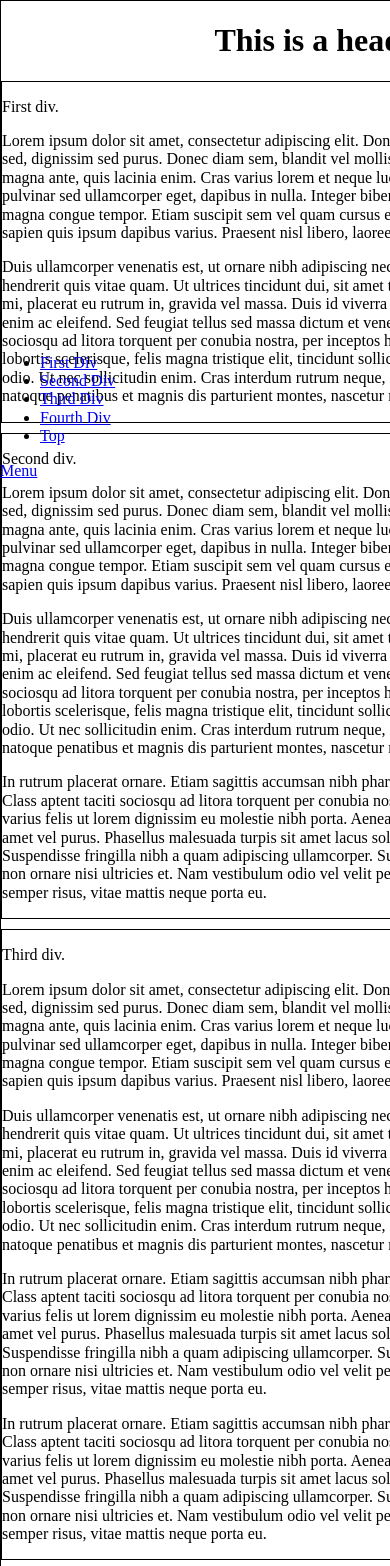
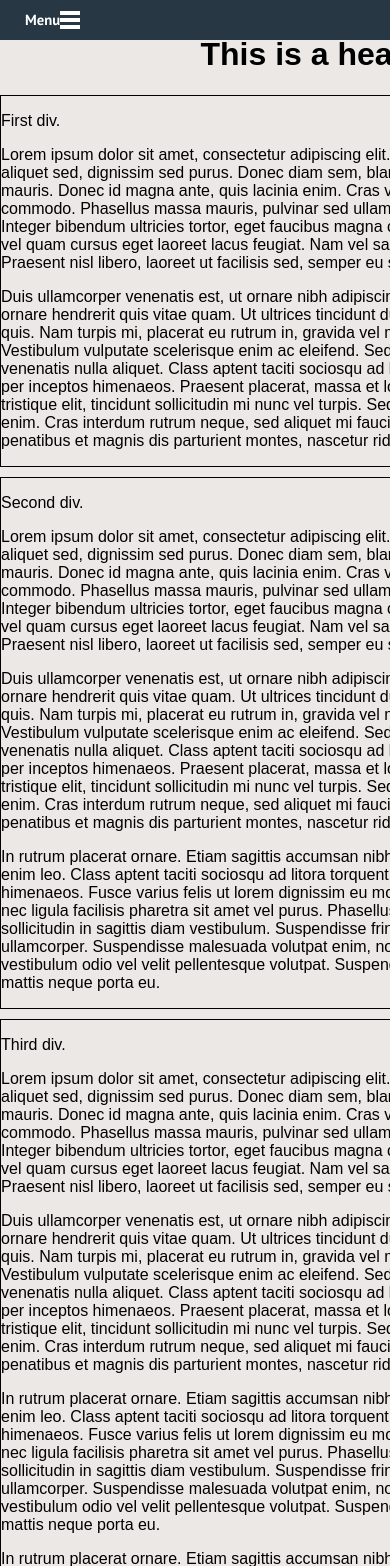
Before and after one commit to kevinjuneja/drinking-ants, a PHP site: page / in a window 390 px wide; the page is wider, and only the part inside the window is pictured. Shown: the top 1566 px of that part. Run offline with PHP 8.4, Linux system fonts and the light colour scheme; some libraries are stand-ins or nearby versions.

Commit message:
changed the styles.css to accommodate the new menu, adding a normalizing stylesheet and menu icon to go along with it

```diff
--- a/css/styles.css
+++ b/css/styles.css
@@ -1,6 +1,5 @@
 body {
-	width: 650px;
-	margin: 0 auto;
+	background-color: #ece8e5;
 }
 div {
 	border: 1px solid black;
@@ -8,13 +7,128 @@ div {
 	display: block;
 }
 #wrapper{
+    padding-top:15px;
+	border:none;
+}
+#content {
+	width: 650px;
+	margin: 0 auto;
 	border:none;
 }
 header {
 	text-align:center;
 }
 nav {
-	position: fixed;
- 	left: 0;
- 	top: 40%;
+    height: 40px;
+    width: 100%;
+    background: #455868;
+    font-size: 11pt;
+    font-family: 'PT Sans', Arial, sans-serif;
+    font-weight: bold;
+    position: fixed;
+    border-bottom: 2px solid #283744;
 }
+nav ul {
+    padding: 0;
+    margin: 0 auto;
+    width: 600px;
+    height: 40px;
+}
+nav li {
+    display: inline;
+    float: left;
+}
+.clearfix:before,
+.clearfix:after {
+    content: " ";
+    display: table;
+}
+.clearfix:after {
+    clear: both;
+}
+.clearfix {
+    *zoom: 1;
+}
+nav a {
+    color: #fff;
+    display: inline-block;
+    width: 100px;
+    text-align: center;
+    text-decoration: none;
+    line-height: 40px;
+    text-shadow: 1px 1px 0px #283744;
+}
+nav li a {
+    border-right: 1px solid #576979;
+    box-sizing:border-box;
+    -moz-box-sizing:border-box;
+    -webkit-box-sizing:border-box;
+}
+nav li:last-child a {
+    border-right: 0;
+}
+nav a:hover, nav a:active {
+    background-color: #8c99a4;
+}
+nav a#pull {
+    display: none;
+}
+@media screen and (max-width: 600px) {
+    nav {
+        height: auto;
+    }
+    nav ul {
+        width: 100%;
+        display: block;
+        height: auto;
+    }
+    nav li {
+        width: 50%;
+        float: left;
+        position: relative;
+    }
+    nav li a {
+        border-bottom: 1px solid #576979;
+        border-right: 1px solid #576979;
+    }
+    nav a {
+        text-align: left;
+        width: 100%;
+        text-indent: 25px;
+    }
+}
+@media only screen and (max-width : 480px) {
+    nav {
+        border-bottom: 0;
+    }
+    nav ul {
+        display: none;
+        height: auto;
+    }
+    nav a#pull {
+        display: block;
+        background-color: #283744;
+        width: 100%;
+        position: relative;
+    }
+    nav a#pull:after {
+        content:"";
+        background: url('img/nav-icon.png') no-repeat;
+        width: 30px;
+        height: 30px;
+        display: inline-block;
+        position: absolute;
+        rightright: 15px;
+        top: 10px;
+    }
+}
+@media only screen and (max-width : 320px) {
+    nav li {
+        display: block;
+        float: none;
+        width: 100%;
+    }
+    nav li a {
+        border-bottom: 1px solid #576979;
+    }
+}
```
Also changed, not shown: css/normalize.css (added), img/nav-icon.png (added).
